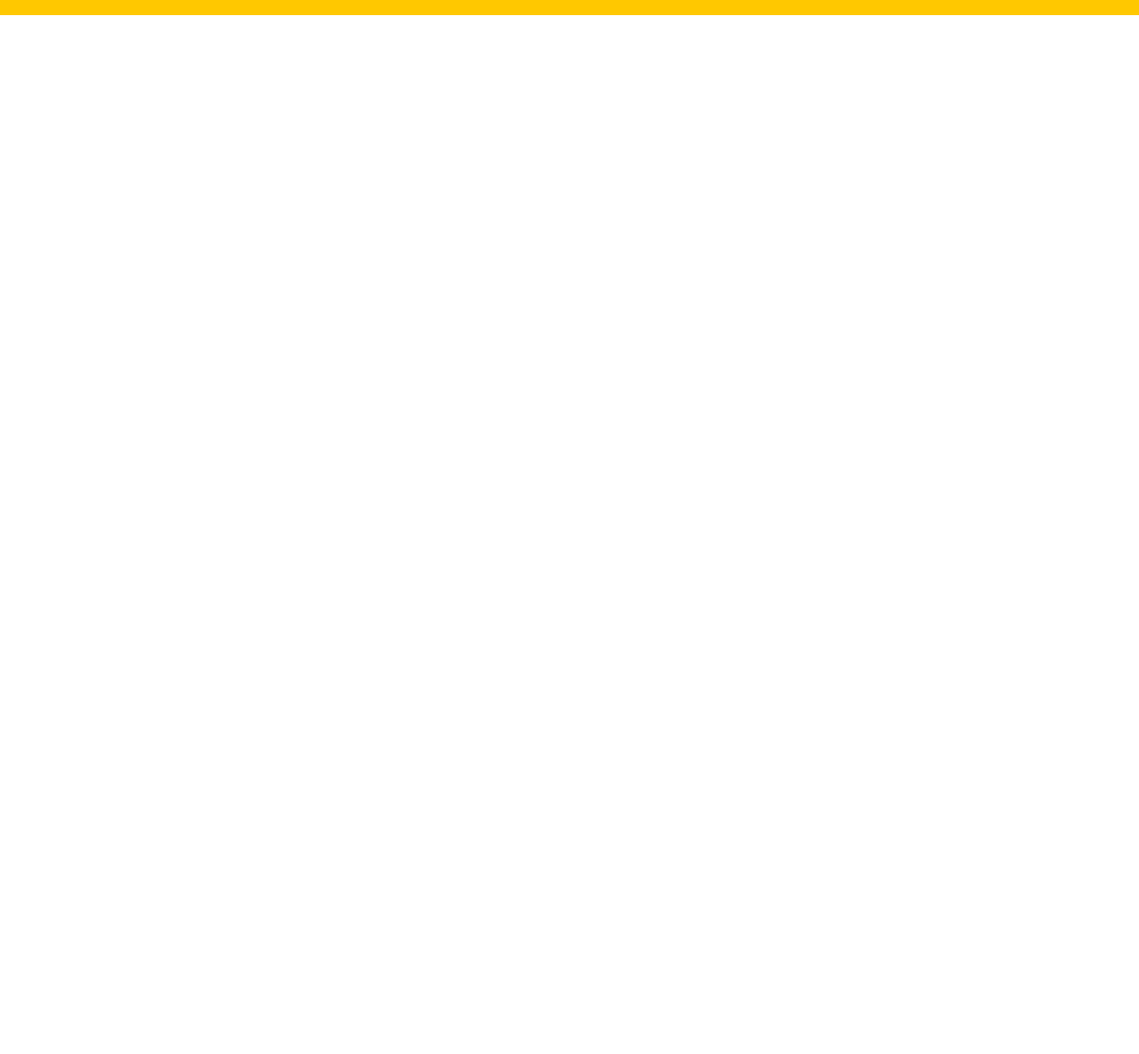
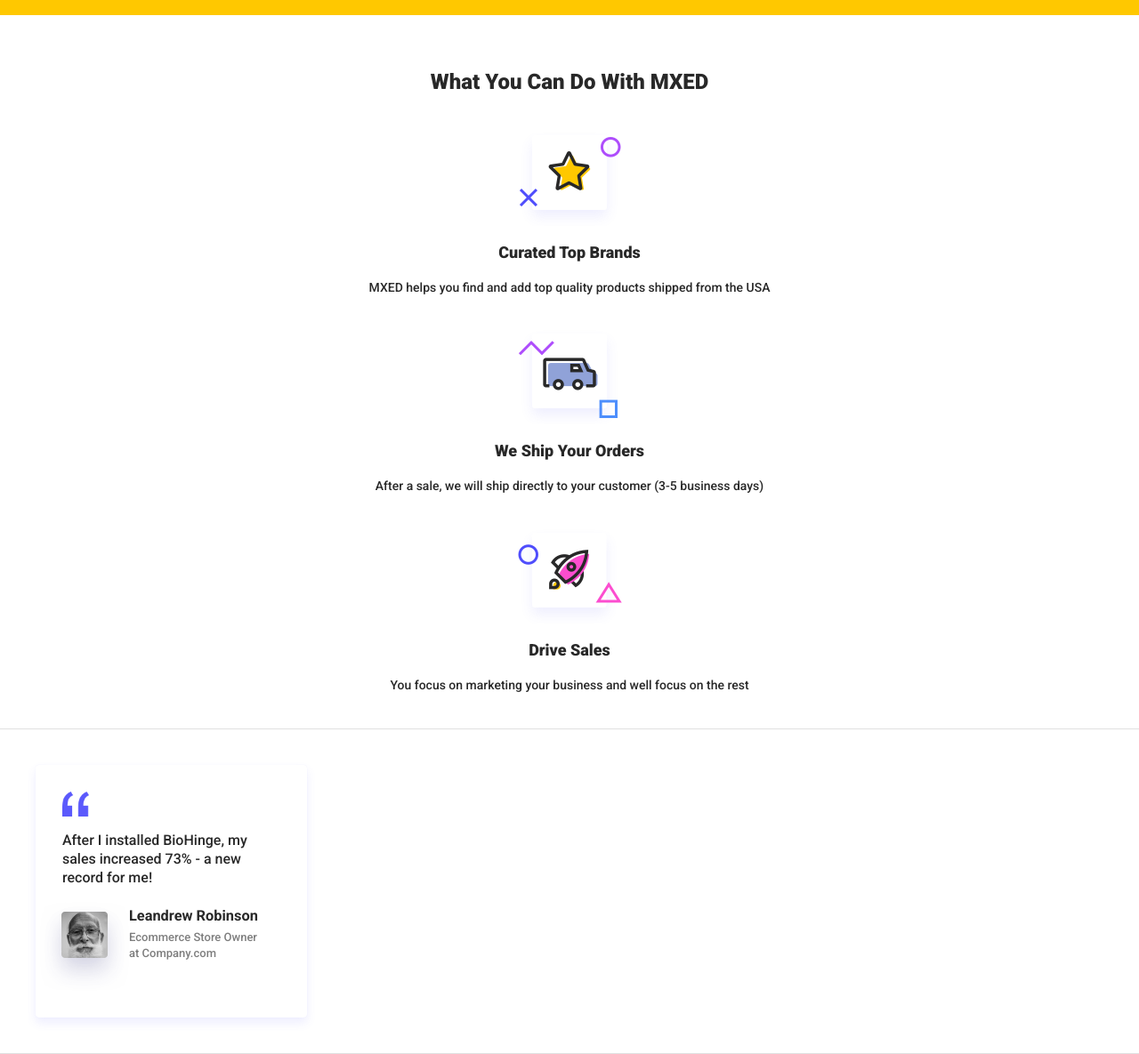
Before and after one commit to matko13/mxed, a website: page app/index.html in a window 1280 px wide. Shown: the part 551-1736 px from the top of the page at 89% size. Before the commit the page ends 800 px from the top, so only its background shows below. Drawn offline with Linux system fonts and the light colour scheme.

Commit message:
add card layout

```diff
--- a/app/index.html
+++ b/app/index.html
@@ -35,9 +35,31 @@
         </div>
       </div>
     </header>
-    <section class="section-hero"></section>
-    <section class="section-offer"></section>
-    <section class="section-testimonials"></section>
+    <section class="section section--offer">
+      <h2 class="section__title">What You Can Do With MXED</h2>
+      <img src="images/icons/icon-1.png" alt="" class="section__icon">
+      <h3 class="section__subtitle">Curated Top Brands</h3>
+      <p class="section__text">MXED helps you find and add top quality products shipped from the USA</p>
+      <img src="images/icons/icon-2.png" alt="" class="section__icon">
+      <h3 class="section__subtitle">We Ship Your Orders</h3>
+      <p class="section__text">After a sale, we will ship directly to your customer (3-5 business days)</p>
+      <img src="images/icons/icon-3.png" alt="" class="section__icon">
+      <h3 class="section__subtitle">Drive Sales</h3>
+      <p class="section__text">You focus on marketing your business and well focus on the rest</p>
+    </section>
+    <section class="section section-testimonials">
+      <div class="card">
+        <img src="images/icons/icon-4.png" alt="" class="card__icon">
+        <p class="card__text">After I installed BioHinge, my sales increased 73% - a new record for me!</p>
+        <div class="card__id">
+          <img src="images/photo.png" alt="" class="card__avatar">
+          <div class="card__info">
+            <h3 class="card__title">Leandrew Robinson</h3>
+            <p class="card__subtitle">Ecommerce Store Owner at Company.com</p>
+          </div>
+        </div>
+      </div>
+    </section>
     <section class="section-information"></section>
     <section class="section-pricing"></section>
     <section class="section-benefits"></section>
--- /dev/null
+++ b/app/scss/elements/_card.scss
@@ -0,0 +1,43 @@
+.card {
+  width: 305px;
+  border-radius: 4px;
+  box-shadow: 0 6px 11px 0 rgba(91, 89, 252, 0.1), 0 0 1px 0 rgba(79, 77, 252, 0.1);
+  padding: 30px;
+  padding-right: 50px;
+  display: flex;
+  flex-direction: column;
+  align-items: flex-start;
+
+  &__icon {
+    width: 30px;
+  }
+
+  &__text {
+    font-size: 16px;
+    text-align: left;
+  }
+
+  &__id {
+    display: flex;
+  }
+
+  &__avatar {
+    height: 100px;
+    margin-left: -25px;
+    width: 100px;
+  }
+
+  &__info {
+    text-align: left;
+  }
+
+  &__title {
+    margin: 5px 0;
+  }
+
+  &__subtitle {
+    font-size: 13px;
+    margin-top: 5px;
+    opacity: 0.6;
+  }
+}
--- /dev/null
+++ b/app/scss/sections/_section-offer.scss
@@ -0,0 +1,30 @@
+.section {
+  border-bottom: 1px solid #E0E0E0;
+  display: flex;
+  flex-direction: column;
+  justify-content: center;
+  padding: 40px;
+  text-align: center;
+
+  &__title {
+    font-size: 24px;
+    font-weight: 900;
+    margin-bottom: 0;
+  }
+
+  &__icon {
+    width: 120px;
+    margin: 0 auto;
+    margin-top: 25px;
+  }
+
+  &__subtitle {
+    font-size: 18px;
+    font-weight: 800;
+  }
+
+  &__text {
+    margin: 0;
+    padding: 0 50px;
+  }
+}
--- a/app/scss/style.scss
+++ b/app/scss/style.scss
@@ -1,4 +1,8 @@
 @import './reset';
-@import './sections/header';
+
 @import './elements/button';
 @import './elements/burgerButton';
+@import './elements/card';
+
+@import './sections/header';
+@import './sections/section-offer';
```
Also changed, not shown: app/css/style.css.
